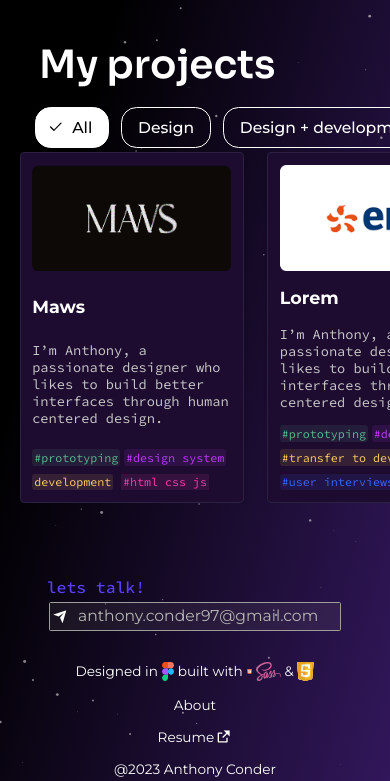
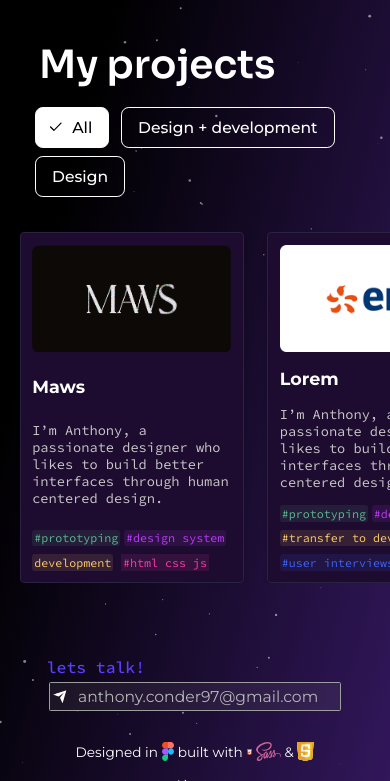
Before and after one commit to frenchyrules/Portfolio-main-2024, a plain HTML site: page projects.html in a window 390 px wide. Shown: the part 63-844 px from the top of the page. Drawn offline with Linux system fonts and the light colour scheme.

Commit message:
slight tweak to chips

```diff
--- a/projects.html
+++ b/projects.html
@@ -159,6 +159,16 @@
                     </svg>
                     <div class="chip-label">All</div>
                 </div>
+
+                <div class="chip" id="chip3">
+                    <div class="chip-icon"></div>
+                    <svg class="check-icon" xmlns="http://www.w3.org/2000/svg" viewBox="0 0 24 24">
+                        <path d="M0 0h24v24H0z" fill="none"/>
+                        <path class="check-path" fill="#000" d="M9 16.2l-4.6-4.6c-.4-.4-1-.4-1.4 0s-.4 1 0 1.4l5 5c.2.2.5.3.7.3s.5-.1.7-.3l11-11c.4-.4.4-1 0-1.4s-1-.4-1.4 0z"/>
+                    </svg>
+                    <div class="chip-label">Design + development</div>
+                </div>
+
                 <div class="chip" id="chip2">
                     <div class="chip-icon"></div>
                     <svg class="check-icon" xmlns="http://www.w3.org/2000/svg" viewBox="0 0 24 24">
@@ -166,14 +176,6 @@
                         <path class="check-path" fill="#000" d="M9 16.2l-4.6-4.6c-.4-.4-1-.4-1.4 0s-.4 1 0 1.4l5 5c.2.2.5.3.7.3s.5-.1.7-.3l11-11c.4-.4.4-1 0-1.4s-1-.4-1.4 0z"/>
                     </svg>
                     <div class="chip-label">Design</div>
-                </div>
-                <div class="chip" id="chip3">
-                    <div class="chip-icon"></div>
-                    <svg class="check-icon" xmlns="http://www.w3.org/2000/svg" viewBox="0 0 24 24">
-                        <path d="M0 0h24v24H0z" fill="none"/>
-                        <path class="check-path" fill="#000" d="M9 16.2l-4.6-4.6c-.4-.4-1-.4-1.4 0s-.4 1 0 1.4l5 5c.2.2.5.3.7.3s.5-.1.7-.3l11-11c.4-.4.4-1 0-1.4s-1-.4-1.4 0z"/>
-                    </svg>
-                    <div class="chip-label">Design + development</div>
                 </div>
             </div>
         </div>
--- a/scss/components/_buttons.scss
+++ b/scss/components/_buttons.scss
@@ -310,13 +310,14 @@
         width: 100vw; /* Adjust this width as needed */
         padding-left: 0vw!important;
         .chips-container{
-            white-space: nowrap; /* Prevent chips from wrapping to the next line */
+            // white-space: nowrap; /* Prevent chips from wrapping to the next line */
             -webkit-overflow-scrolling: touch; /* Smooth scrolling on iOS */
             scrollbar-width: none; /* Hide the scrollbar on Firefox */
             -ms-overflow-style: none; /* Hide the scrollbar on IE/Edge */
             overflow-x: auto; /* Enable horizontal scrolling */
             padding-left: 8vw;
             padding-right: 13vw;
+            padding-bottom: 8vw;
 
             &::-webkit-scrollbar {
               width: 0px; /* Hide the scrollbar on Webkit browsers */
@@ -324,7 +325,7 @@
             .chip {
                 margin-right: 10px; /* Add some spacing between chips */
                 border: 0.4vw solid #fff; /* White stroke */
-                border-radius: 4vw;
+                border-radius: 2vw;
                 height: fit-content;
                 margin: 1vw; /* Add some margin between chips */
                 font-size: 4vw;
```
Also changed, not shown: css/style.css.
